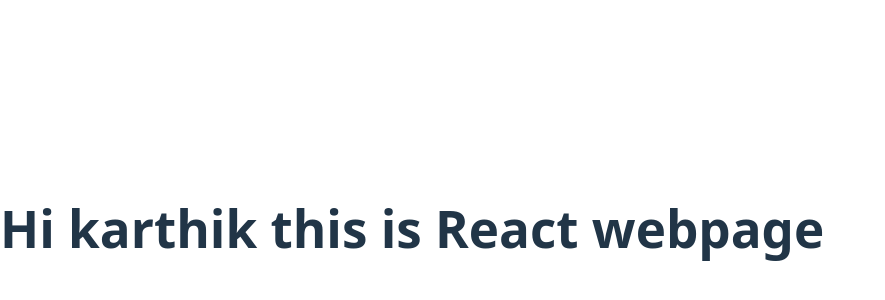
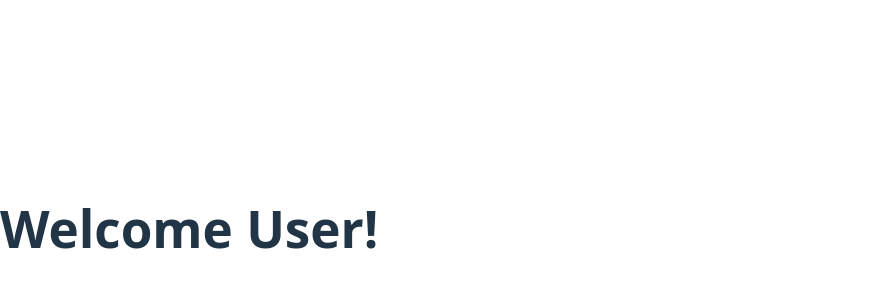
Before and after one commit to Karthik171819/React19, a React (Vite) app in the folder myapp/: page / in a window 1280 px wide. Shown: the part 172-472 px from the top of the page, without its empty margins (0-885 px from the left). Built offline with nearby package versions, Linux system fonts and the light colour scheme.

Commit message:
function components

```diff
--- a/myapp/src/App.jsx
+++ b/myapp/src/App.jsx
@@ -4,6 +4,7 @@
 // import './App.css'
 
 import HelloWorld from "./core-concepts/01-helloWorld/HelloWorld";
+import Welcome from "./core-concepts/02-componenets/functionGreetings";
 
 // function App() {
 //   const [count, setCount] = useState(0)
@@ -38,7 +39,8 @@ import HelloWorld from "./core-concepts/01-helloWorld/HelloWorld";
 
 
 function App(){
-  return <HelloWorld/>
+  //return <HelloWorld/>
+  return <Welcome/>
 }
 
 export default App
--- /dev/null
+++ b/myapp/src/core-concepts/02-componenets/functionGreetings.jsx
@@ -0,0 +1,5 @@
+//function Components
+
+export default function Welcome() {
+    return <h1>Welcome User!</h1>
+}
```
